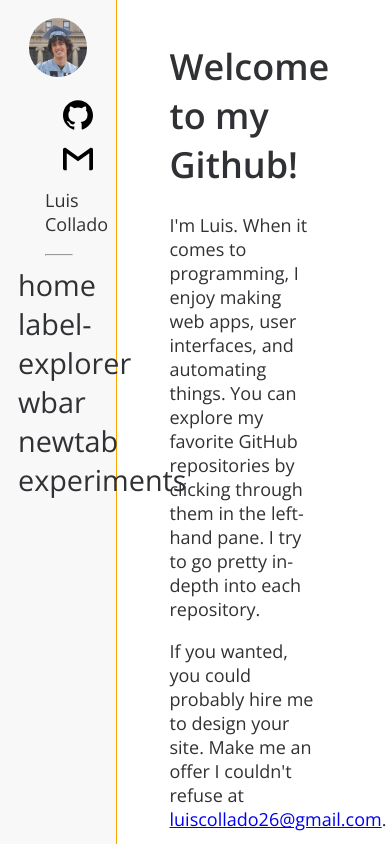
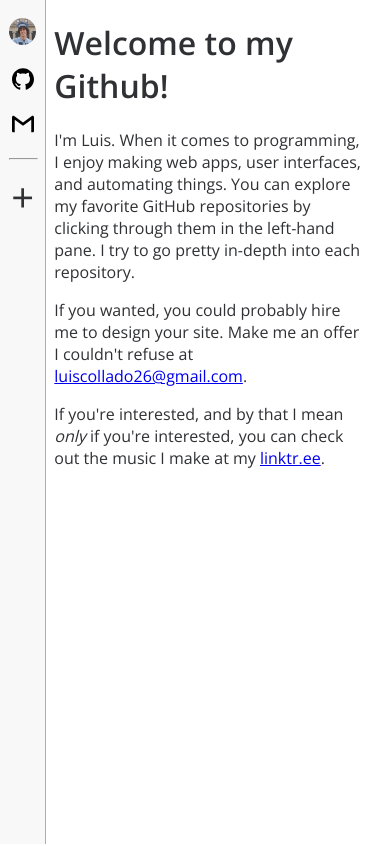
Before and after one commit to lui5c/lui5c.github.io, a Gatsby site: page / in a window 390 px wide. Shown: the top 846 px of the page. Built offline with nearby package versions, Linux system fonts and the light colour scheme; Gatsby itself is replaced by a stand-in of ours; some packages are replaced by stand-ins of ours.

Commit message:
added CSS media queries and changed sidebar for responsiveness

```diff
--- a/src/components/sidenav.js
+++ b/src/components/sidenav.js
@@ -1,12 +1,23 @@
-import React from "react"
+import React, { Component } from "react"
 import { Link } from "gatsby"
 import profpic from "../../static/profile.jpg"
 import github_svg from "../../static/github.svg"
 import gmail_svg from "../../static/gmail.svg"
 
-export default function Sidenav() {
+class Sidenav extends Component {
+	constructor(props){
+		super(props);
+		this.state = {
+			expanded: false,
+		}
+		this.toggleMobileMenu = this.toggleMobileMenu.bind(this);
+	}
+	toggleMobileMenu() {
+		this.setState({ expanded: !this.state.expanded, });
+	}
+	render() {
 		return (
-		<div className="sidebar">
+			<div className={`${this.state.expanded ? 'expanded-sidebar' : 'sidebar' }`}>
 				{/* profile picture */}
 				<Link to="/">
 					<img
@@ -21,7 +32,7 @@ export default function Sidenav() {
 						<img src={github_svg} alt="github logo" />
 					</a>
 					<a href="mailto:luiscollado26@gmail.com">
-					<img src={gmail_svg} alt="gmail logo"/>
+						<img src={gmail_svg} alt="gmail logo" />
 					</a>
 					<div className="shortBio">
 						Luis Collado
@@ -34,10 +45,14 @@ export default function Sidenav() {
 					<Navlink name="label-explorer" />
 					<Navlink name="wbar" />
 					<Navlink name="newtab" />
-				<Navlink name="experiments" />
+					{/* <Navlink name="experiments" /> */}
+					<li className="mobile-expand" role="none" onClick={this.toggleMobileMenu}>
+						+
+					</li>
 				</nav>
 			</div>
 		)
+	}
 }
 
 function Navlink(props) {
@@ -45,6 +60,8 @@ function Navlink(props) {
 	if (props.path) { path = props.path; }
 	else { path = "/" + props.name + "/"; }
 	return (
-		<li><Link to={path}>{props.name}</Link></li>
+		<li	role="none" class="nav-link"><Link to={path}>{props.name}</Link></li>
 		)
 }
+
+export default Sidenav
--- a/style.scss
+++ b/style.scss
@@ -55,6 +55,9 @@ $sidebar-padding: 0.5em;
 	position: fixed;
 	left: 0px;
 	z-index: 2; //this puts the right edge *over* the writeup pane
+	.mobile-expand{
+		display: none;
+	}
 }
 
 //image variables
@@ -144,3 +147,112 @@ $padding: 4em;
 		margin-right: 3em;
 	}
 }
+
+$mobile-breakpoint: 900px;
+
+@media only screen and (max-width: $mobile-breakpoint) {
+	$sidebar-width: 7vw;
+	$expanded-sidebar-width: 70vw;
+	$sidebar-padding: 1em;
+	$transition: all ease 0.4s;
+
+	.sidebar {
+		transition: $transition;
+		width: $sidebar-width;
+
+		.mobile-expand {
+			width: $sidebar-width;
+		}
+
+		.sidebar-socials {
+			padding: 0px;
+
+			img {
+				padding: 0px 0px 1em 0px;
+				margin: 0px;
+			}
+
+			.shortBio {
+				display: none;
+			}
+
+			hr {
+				margin: 0px;
+			}
+		}
+
+		.nav-link {
+			display: none;
+		}
+
+		li {
+			text-align: center;
+			padding: 0px;
+		}
+
+		.mobile-expand {
+			font-size: 40px;
+			display: block;
+			cursor: pointer;
+		}
+
+		img.profpic {
+			border-radius: 100px;
+			position: relative;
+			height: $sidebar-width;
+			width: $sidebar-width;
+			left: calc(50% - #{$sidebar-width/2} ); //50% minus width minus padding
+			margin-bottom: 1em;
+			margin-top: 1em;
+			margin-left: 0px;
+			opacity: 0.9;
+		}
+
+		img{
+			height: 0.8 * $sidebar-width;
+			width: 0.8 * $sidebar-width;
+		}
+	}
+
+	.expanded-sidebar {
+
+		transition: $transition;
+
+		nav {
+			display: block;
+		}
+
+		top: 0px;
+		padding-left: $sidebar-padding;
+		padding-right: $sidebar-padding;
+		background-color: #F8F8F8;
+		border-right: 1px solid orange;
+		height: 100%;
+		width: $expanded-sidebar-width;
+		position: fixed;
+		left: 0px;
+		z-index: 2;
+
+		.mobile-expand {
+			margin-top: -0.2em;
+			padding-left: 2vw;
+			font-size: 40px;
+			cursor: pointer;
+
+		}
+
+		img.profpic {
+			height: $expanded-sidebar-width * 2/5;
+			width: $expanded-sidebar-width * 2/5;
+			left: calc(50% - #{$expanded-sidebar-width/6} ); //50% minus width minus padding
+		}
+	}
+
+	$padding: 1.5em;
+	.writeup {
+		margin-left: calc(#{$sidebar-padding} + #{$sidebar-width} - 1px);
+		padding: 0px $padding 0px $padding/2;
+		font-size: 16px;
+	}
+
+}
```
Also changed, not shown: 1 other file. Lines whose indentation alone changed are shown as unchanged.
